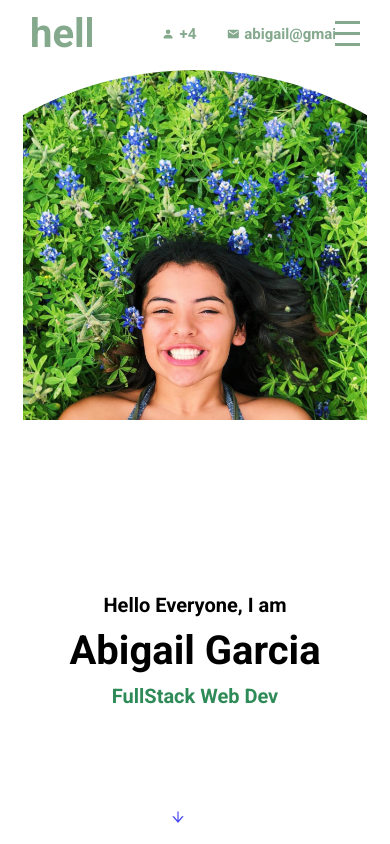
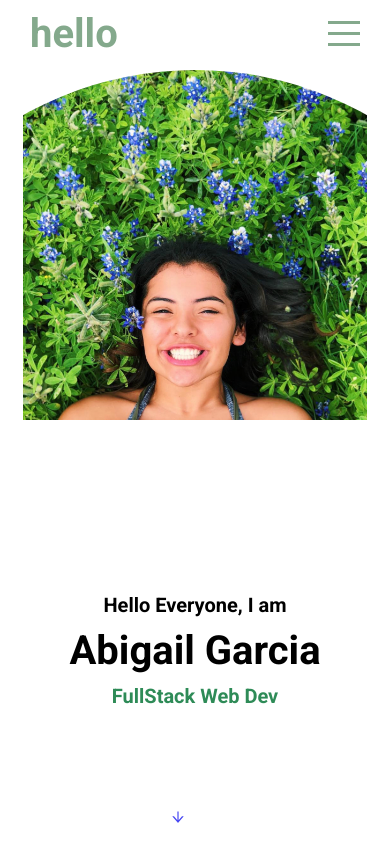
Before and after one commit to abigailmgarcia/React-Portfolio2, a React (Create React App) app in the folder abigails-portfolio/: page / in a window 390 px wide. Built offline with nearby package versions, Linux system fonts and the light colour scheme.

Commit message:
made navbar responsive

```diff
--- a/abigails-portfolio/src/components/navbar/navbar.scss
+++ b/abigails-portfolio/src/components/navbar/navbar.scss
@@ -32,6 +32,10 @@
                 display: flex;
                 align-items: center;
                 margin-left: 30px;
+
+                @include mobile{
+                    display: none;
+                }
 
                 .icon{
                     font-size: 18px;
```
